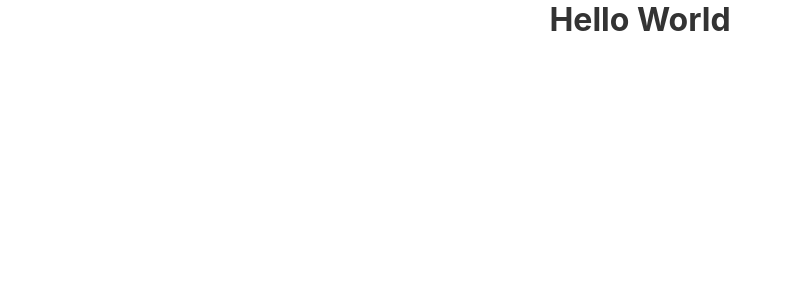
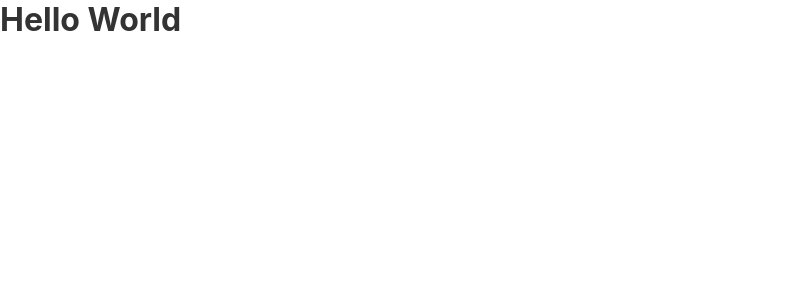
Before and after one commit to apoio-solidario/front-end, a Nuxt app: page / in a window 1280 px wide. Shown: the top 300 px of the page, without its empty margins (0-790 px from the left). Built offline with nearby package versions, Linux system fonts and the light colour scheme.

Commit message:
feat: adiciona NuxtLayout para app.vue

```diff
--- a/app.vue
+++ b/app.vue
@@ -1,5 +1,5 @@
 <template>
-  <div>
+  <NuxtLayout>
     <NuxtPage />
-  </div>
+  </NuxtLayout>
 </template>
--- a/pages/index.vue
+++ b/pages/index.vue
@@ -1,5 +1,3 @@
 <template>
-    <main>
-        <h1>Hello World</h1>
-    </main>
+    <h1>Hello World</h1>
 </template>
```
